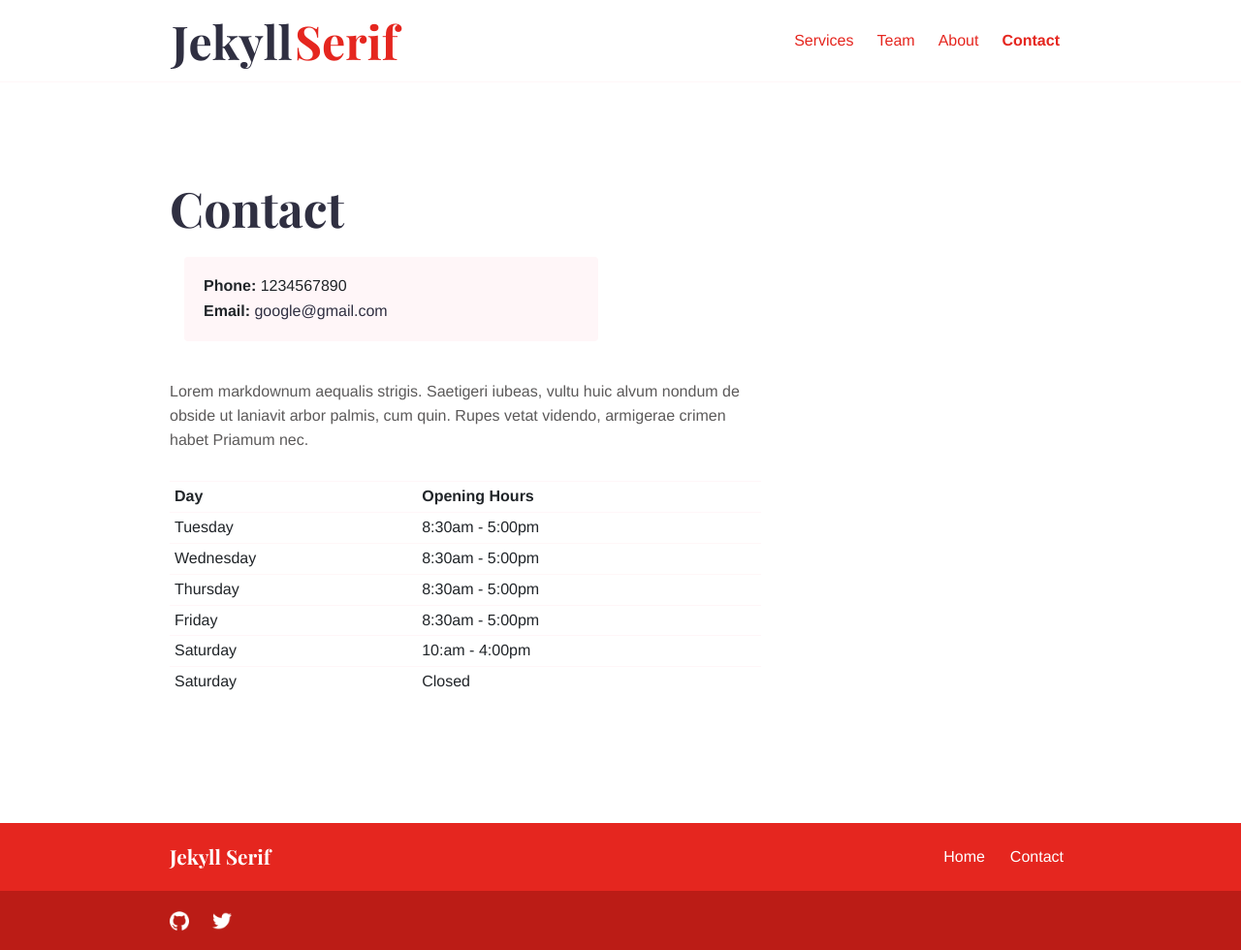
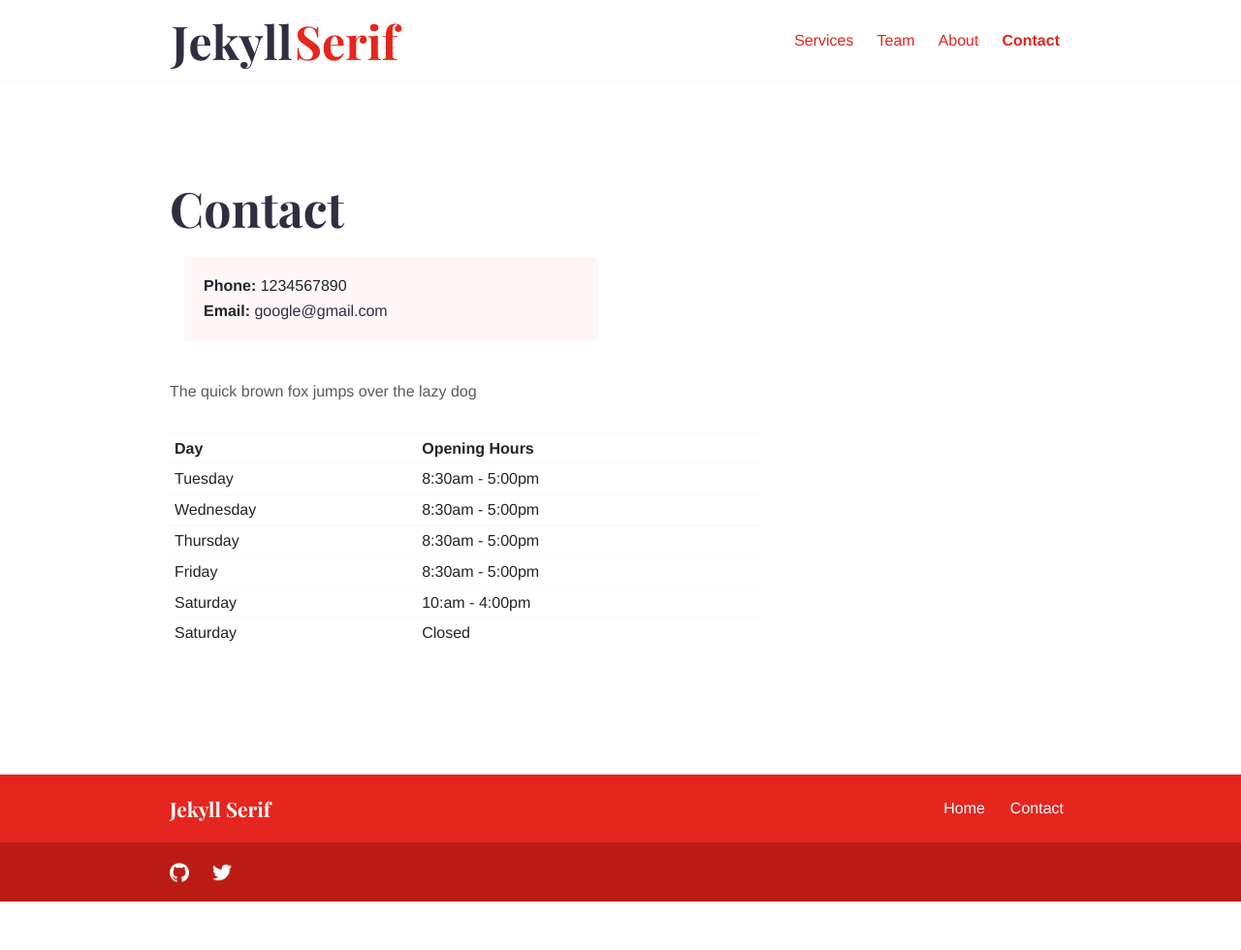
Before and after one commit to heydavid-dev/serif-neo-4001-252, a Jekyll site: the page built from contact.md, in a window 1280 px wide. Shown: the whole page at 97% size. Built offline with Jekyll 4.4.1, drawn with Linux system fonts in a browser that asks for light colours; after the commit the page ends 930 px from its top, so only the background shows below that.

Commit message:
12 Mar 07:41team.md, about.md, index.md, contact.md, _config.yml, services.md, _data/social.yml, _data/contact.yml, _data/features.yml, _team/sage-kirk.md, _services/mergers.md, _services/accounting.md, _team/peter-van-eijk.md, _services/business-sales.md, _services/superannuation.md, _services/tax-preperation.md, _services/business-advisory.md

```diff
--- a/contact.md
+++ b/contact.md
@@ -4,7 +4,7 @@ layout: contact
 bodyClass: page-contact
 
 ---
-Lorem markdownum aequalis strigis. Saetigeri iubeas, vultu huic alvum nondum de obside ut laniavit arbor palmis, cum quin. Rupes vetat videndo, armigerae crimen habet Priamum nec.
+The quick brown fox jumps over the lazy dog
 
 | Day       | Opening Hours   |
 | --------- | --------------- |
```
